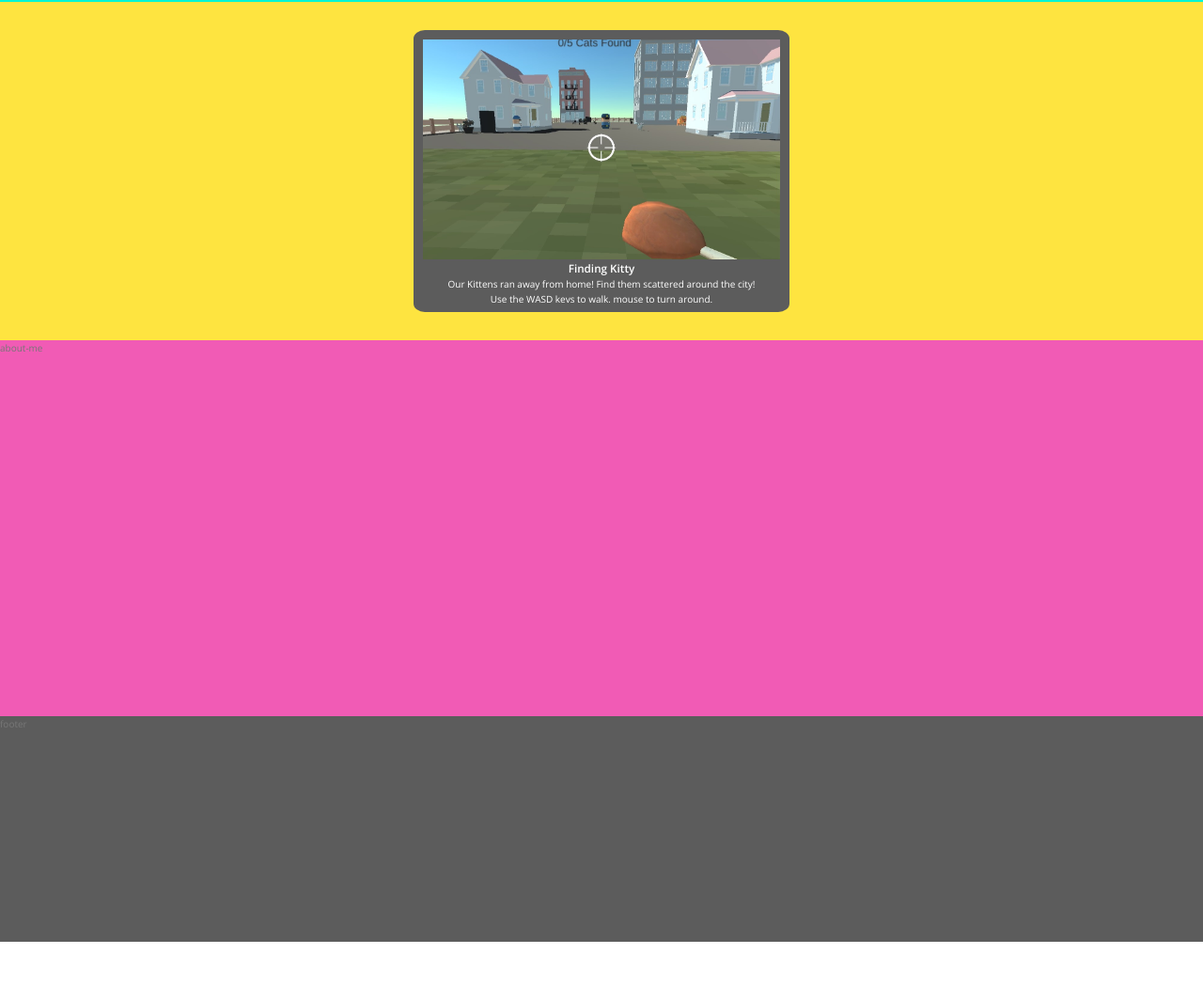
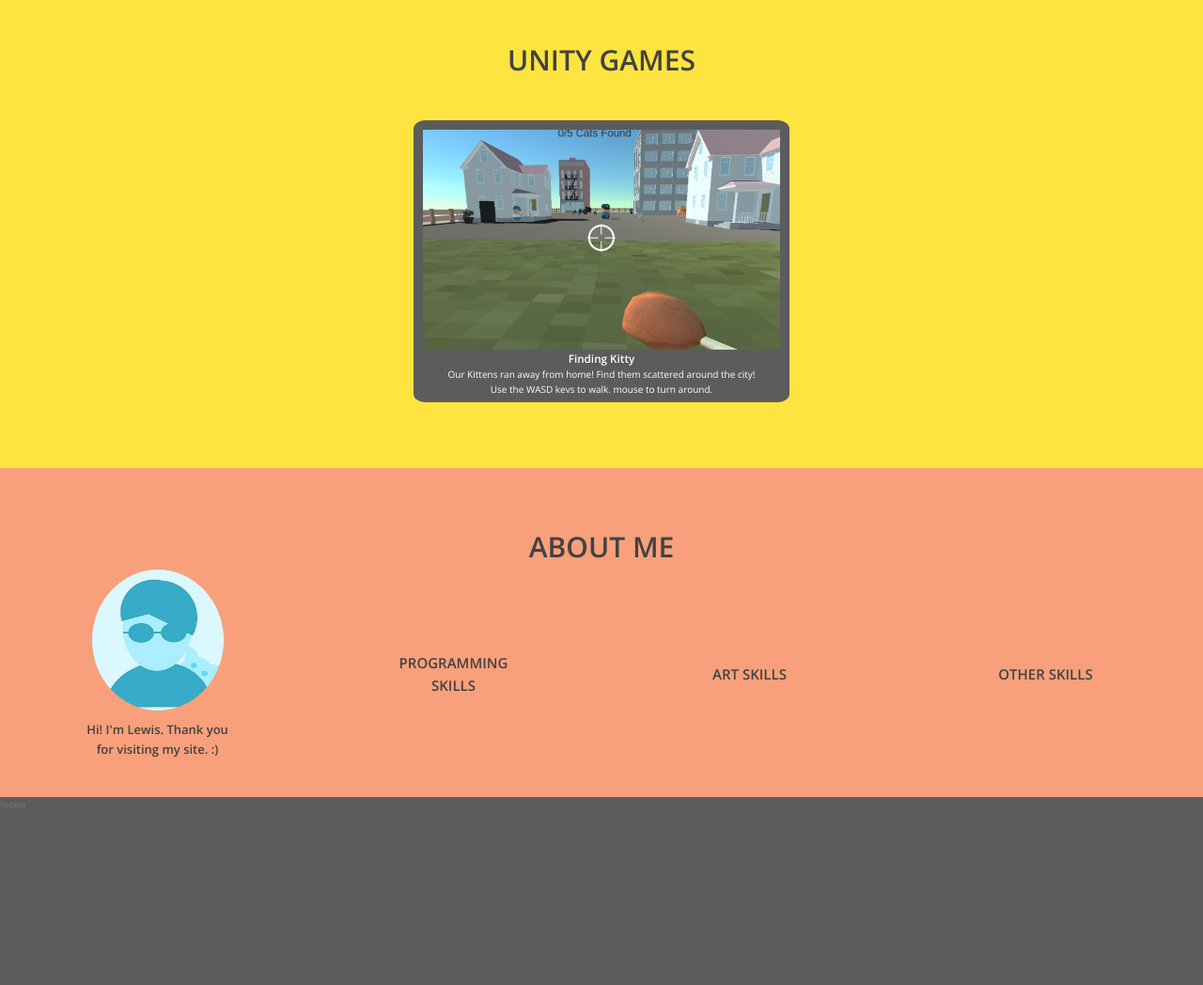
Before and after one commit to ChumoroCat/ChumoroCat, a plain HTML site: page index.html in a window 1280 px wide. Shown: the part 1140-2188 px from the top of the page at 94% size. Before the commit the page ends 2142 px from the top, so only its background shows below. Drawn offline with nearby package versions, Linux system fonts and the light colour scheme.

Commit message:
fixed alignments, add About Me section

```diff
--- a/index.html
+++ b/index.html
@@ -33,6 +33,7 @@
         </section>
 
         <section class="portfolio">
+            <h1 class="heading heading-white">Website Portfolio</h1>
             <div class="portfolio-container">
                 <div class="card">
                     <img src="img/chudoro.jpg" alt="chudoro" class="website-image">
@@ -57,6 +58,8 @@
             </div>
         </section>
         <section class="games">
+            <h1 class="heading heading-black">Unity Games</h1>
+            <div class="game-container">
                 <iframe src="https://chumorocat.com/Finding_Kitty/index" frameborder="0" class="finding-kitty hidden"></iframe>
                 <article class="instructions hidden">Use the WASD keys to walk, mouse to turn around.</article>
 
@@ -66,10 +69,31 @@
                     <article class="introduction">Our Kittens ran away from home! Find them scattered around the city!</article>
                     <article class="instructions-shown">Use the WASD keys to walk, mouse to turn around.</article>
                 </div>
+            </div>
         </section>
 
         <section class="about-me">
-            about-me
+            <h1 class="heading heading-black">About Me</h1>
+            <div class="me-container">
+                <div class="me">
+                    <img src="img/profile-pic.jpg" alt="Profile Picture" class="profile-pic">
+                    <article class="introduce-me">
+                        Hi! I'm Lewis. Thank you for visiting my site. :)
+                    </article>
+                </div>
+
+                <div class="programming-skills skills">
+                    <h3 class="skills-heading">Programming skills</h3>
+                </div>
+
+                <div class="art-game-skills skills">
+                    <h3 class="skills-heading">Art skills</h3>
+                </div>
+
+                <div class="other-skills skills">
+                    <h3 class="skills-heading">Other skills</h3>
+                </div>
+            </div>
         </section>
 
         <footer>
--- a/sass/_components.scss
+++ b/sass/_components.scss
@@ -35,7 +35,7 @@
 .card {
     background-color: #5C5C5C;
     width: 20%;
-    margin: 8rem 2rem;
+    margin: 4rem 2rem;
 
     display: flex;
     flex-direction: column;
@@ -76,7 +76,20 @@
     }
 }
 
+.heading {
+    font-size: 3rem;
+    margin-top: 2rem;
+    text-align: center;
+    text-transform: uppercase;
 
+    &-white {
+        color: white;
+    }
+
+    &-black {
+        color: #424242;
+    }
+}
 
 
 //////////////////////////////////////////
@@ -102,14 +115,13 @@
     max-height:100%;
     object-fit: cover;
     object-position: 0% 100%;
-
-    padding-top: -3rem;
 }
 
 .game-card {
     background-color: #5C5C5C;
     width: 40rem;
     height: 30rem;
+    margin: 4rem 2rem;
 
     display: flex;
     flex-direction: column;
@@ -125,3 +137,50 @@
 
 
 //////////////////////////////////////////
+// Profile
+
+.me {
+    display: flex;
+    flex-direction: column;
+    justify-content: center;
+    align-items: center;
+    width: 16rem;
+    text-align: center;
+
+    color: #424242;
+    font-size: 1.3rem;
+    font-weight: 900;
+}
+
+
+.profile-pic {
+    width: 14rem;
+    height: 15rem;
+    border-radius: 50%;
+    margin-bottom: 1rem;
+}
+
+
+.skills-heading {
+    font-size: 1.5rem;
+    margin-top: 2rem;
+    text-align: center;
+    text-transform: uppercase;
+    color: #424242;
+}
+
+.skills {
+    display: flex;
+    flex-direction: column;
+    justify-content: center;
+    align-items: center;
+    width: 16rem;
+    text-align: center;
+}
+
+
+//////////////////////////////////////////
+
+
+
+//////////////////////////////////////////
--- a/sass/_layout.scss
+++ b/sass/_layout.scss
@@ -25,13 +25,6 @@ nav {
     background-size: auto;
     width: 100%;
 
-    & > .heading {
-        font-size: 3rem;
-        margin-top: 5rem;
-        text-align: center;
-        color: white;
-    }
-
     &-container {
         display: flex;
         justify-content: space-around;
@@ -51,9 +44,15 @@ nav {
 }
 
 .about-me {
-    background-color: #f15bb5;
-    height: 50vh;
+    background-color: #f8a07b;
     width: 100%;
+    padding: 4rem 1rem;
+}
+
+.me-container {
+    display: flex;
+    justify-content: space-around;
+    align-items: center;
 }
 
 footer {
```
Also changed, not shown: css/main.css, img/profile-pic.jpg (added), 1 other file. Lines whose indentation alone changed are shown as unchanged.
